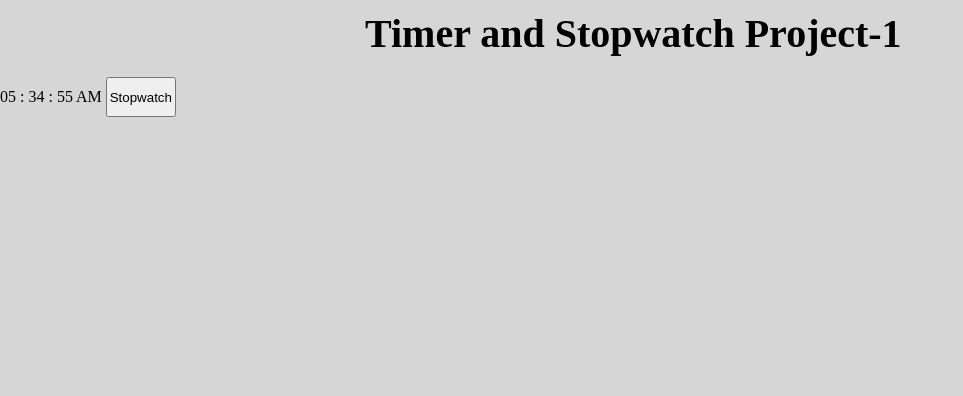
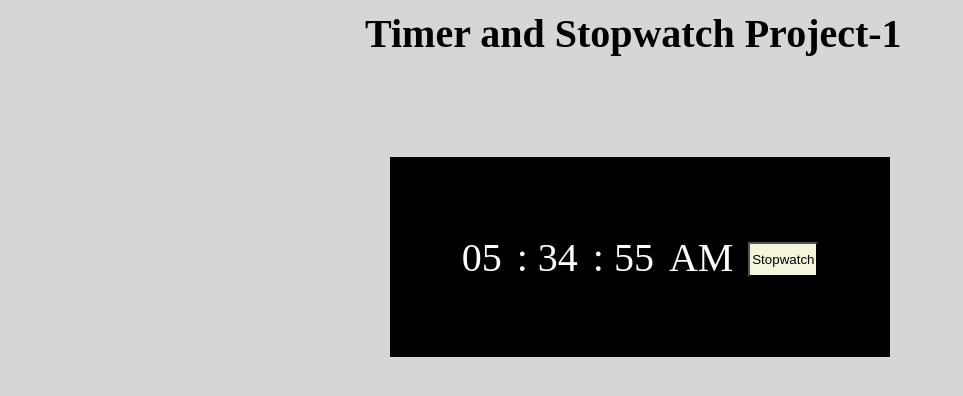
Before and after one commit to Rituraj070/CodeClause_timer_stopwatch, a plain HTML site: page index.html in a window 1280 px wide. Both pictures are taken after a click on the button "Timer". Shown: the whole page, without its empty margins (0-963 px from the left). Drawn offline with Linux system fonts and the light colour scheme.

Commit message:
Update style.css

```diff
--- a/style.css
+++ b/style.css
@@ -18,6 +18,8 @@ body{
     align-items: center;
     flex-direction: column;
 }
+
+
 #head{
     color: rgb(0, 0, 0);
     width: 550px;
@@ -47,3 +49,38 @@ button{
 #reset{
     background-color: purple;
 }
+#tt{
+    background-color: beige;
+}
+
+
+
+.container{
+    background-color: rgb(0, 0, 0);
+    width: 500px;
+    height: 200px;
+    margin: 100px auto;
+    display: none;
+
+}
+
+#time{
+    width: 100%;
+    height: 100%;
+    display: flex;
+    justify-content: center;
+    align-items: center;
+}
+
+.tm{
+    color: white;
+    font-size: 40px;
+    margin-right: 15px;
+}
+
+#bb{
+    background-color: beige;
+    margin-top: 5px;
+    width: 70px;
+    height: 35px;
+}
```
